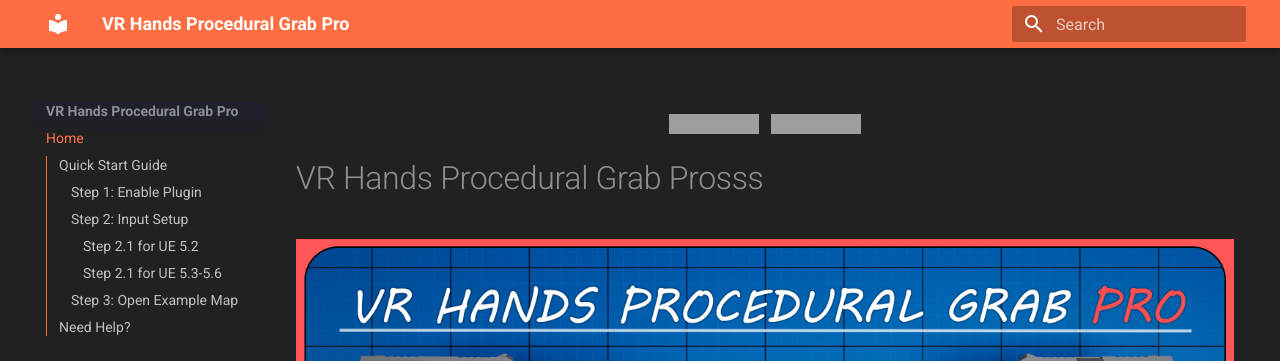
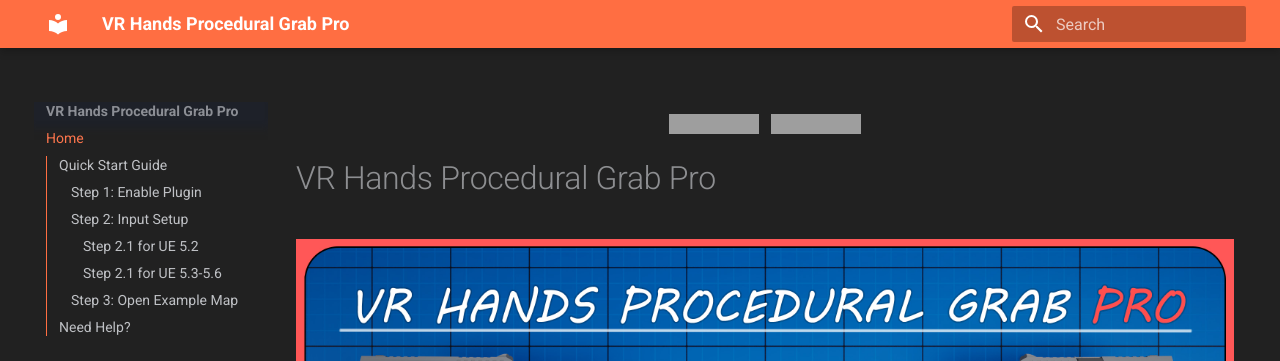
Before and after one commit to geektechdocs/vr-hands-procedural-grab-pro, an MkDocs documentation site: the page built from docs/index.md, in a window 1280 px wide and 900 px high. Shown: the top 361 px of the window. Built offline with MkDocs 1.6.1 and Material for MkDocs 9.7.7, drawn with Linux system fonts in a browser that asks for light colours; grey boxes are pictures that could not be loaded.

Commit message:
Update index.md

```diff
--- a/docs/index.md
+++ b/docs/index.md
@@ -3,12 +3,12 @@
     <img src="https://img.shields.io/badge/Watch%20Demo-YouTube-red?logo=youtube&style=for-the-badge" alt="Watch on YouTube">
   </a>
   &nbsp;
-  <a href="https://www.fab.com/listings/f57d68f6-0861-49a7-8c9c-bf45309ed5cd" target="_blank">
+  <a href="https://www.fab.com/listings/0d7009c6-ad1b-41d0-96d0-56ae95e59653" target="_blank">
     <img src="https://img.shields.io/badge/Get%20on%20Fab-VR Hands Procedural Grab Pro-009688?logo=unrealengine&style=for-the-badge" alt="Get on Fab">
   </a>
 </p>
 
-# VR Hands Procedural Grab Prosss
+# VR Hands Procedural Grab Pro
 
 ![VR Hands Procedural Grab Pro](ScreenShots/VRHandsProceduralGrabPro.jpg)
 
@@ -68,7 +68,7 @@
 
 ## :material-email-outline: Need Help?
 
-Contact [GeekTech](mailto:geektechcg@gmail.com) or visit [plugin website on fab](https://www.fab.com/listings/f57d68f6-0861-49a7-8c9c-bf45309ed5cd) for updates and documentation.
+Contact [GeekTech](mailto:geektechcg@gmail.com) or visit [plugin website on fab](https://www.fab.com/listings/0d7009c6-ad1b-41d0-96d0-56ae95e59653) for updates and documentation.
 
 ---
 
@@ -79,4 +79,4 @@ Compatible with Unreal Engine 5.2-5.6
 
 ---
 
-*Ready to supercharge your VR Project? Get [**VR Hands Procedural Grab Pro**](https://www.fab.com/listings/f57d68f6-0861-49a7-8c9c-bf45309ed5cd) now!*
+*Ready to supercharge your VR Project? Get [**VR Hands Procedural Grab Pro**](https://www.fab.com/listings/0d7009c6-ad1b-41d0-96d0-56ae95e59653) now!*
```
